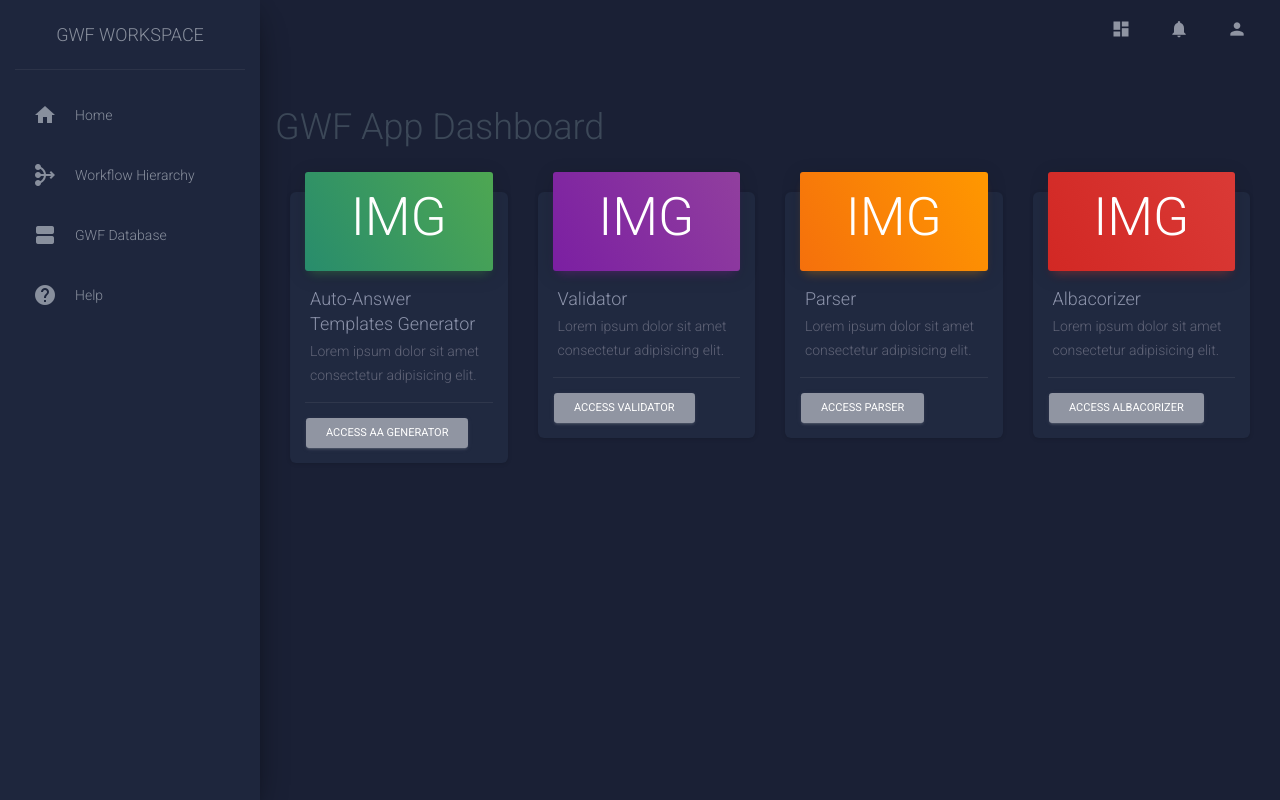
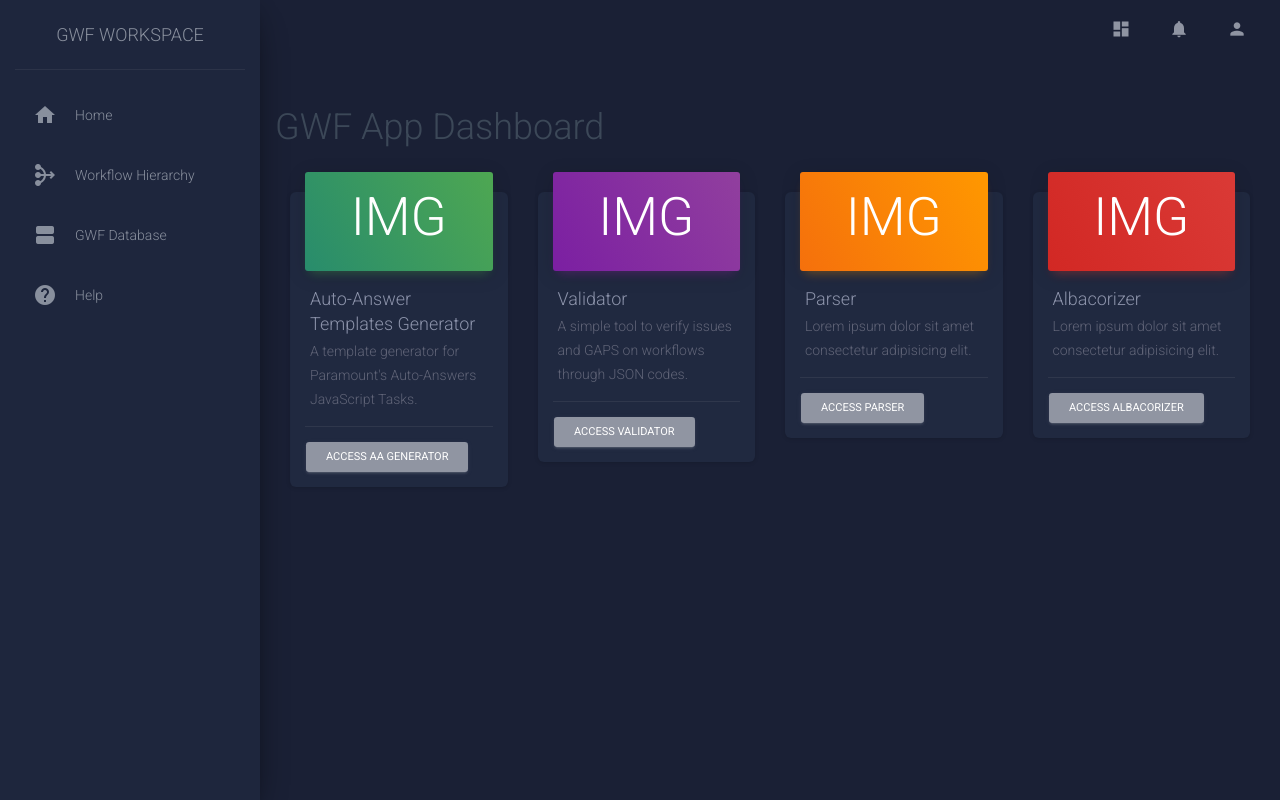
Before and after one commit to MarcoOrtiz90/gwf_hub_repo, a Django app: template gwf_hub/templates/overview.html in a window 1280 px wide. Run offline with Django 3.2, Linux system fonts and the light colour scheme; the template is opened without the code that fills it, so the values that code supplies are empty; some libraries are stand-ins or nearby versions.

Commit message:
updated generator app. views.py

```diff
--- a/gwf_hub/auto_answer_generator/views.py
+++ b/gwf_hub/auto_answer_generator/views.py
@@ -2,4 +2,4 @@ from django.shortcuts import render
 
 # Create your views here.
 def aaGenerator(request):
-    return()
+    return render(request, "generator.html", {})
--- a/gwf_hub/templates/overview.html
+++ b/gwf_hub/templates/overview.html
@@ -15,13 +15,13 @@
                         </div>
                         <div class="card-body">
                             <h4 class="card-title">Auto-Answer Templates Generator</h4>
-                            <p class="card-category">Lorem ipsum dolor sit amet consectetur adipisicing elit.</p>
+                            <p class="card-category">A template generator for Paramount's Auto-Answers JavaScript Tasks.</p>
                         </div>
                         <div class="card-footer">
                             <div class="nav-tabs-wrapper">
-                                <button type="button" class="btn btn-secondary btn-sm">
+                                <a href="{% url 'auto-generator' %}" class="btn btn-secondary btn-sm">
                                     Access AA Generator
-                                </button>
+                                </a>
                             </div>
                         </div>
                     </div>
@@ -35,7 +35,7 @@
                         </div>
                         <div class="card-body">
                             <h4 class="card-title">Validator</h4>
-                            <p class="card-category">Lorem ipsum dolor sit amet consectetur adipisicing elit.</p>
+                            <p class="card-category">A simple tool to verify issues and GAPS on  workflows through JSON codes.</p>
                         </div>
                         <div class="card-footer">
                             <div class="nav-tabs-wrapper">
```
Also changed, not shown: gwf_hub/templates/generator.html (+9 -0 lines).
